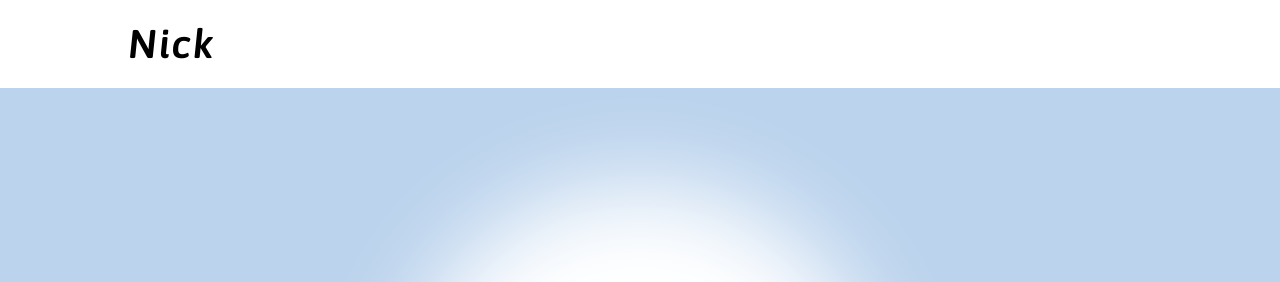
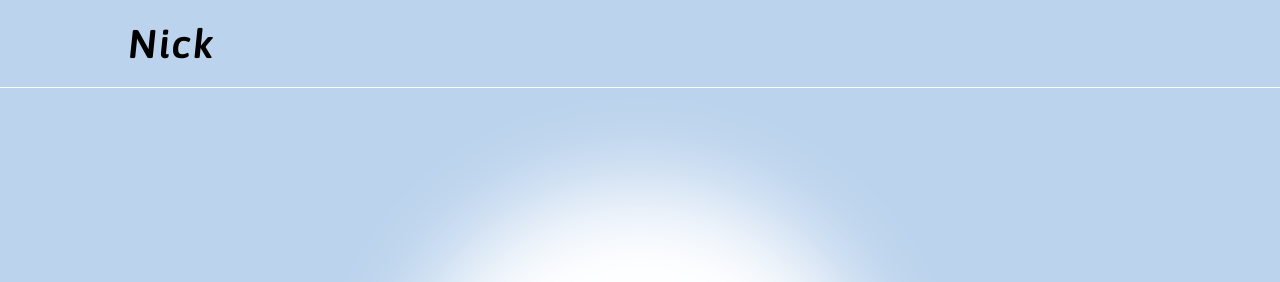
Before and after one commit to Nickorton/Portfolio, a plain HTML site: page index.html in a window 1280 px wide. Shown: the top 282 px of the page. Drawn offline with Linux system fonts and the light colour scheme.

Commit message:
Update style.css

```diff
--- a/css/style.css
+++ b/css/style.css
@@ -28,7 +28,7 @@
 
     header {
 	    border-bottom: 1px white solid;
-        background-color: #FFF;
+        background-color: #BBD3ED;
         display: grid;
         grid-area: header;
         grid-template-columns: 1fr 4fr 4fr 1fr;
```
